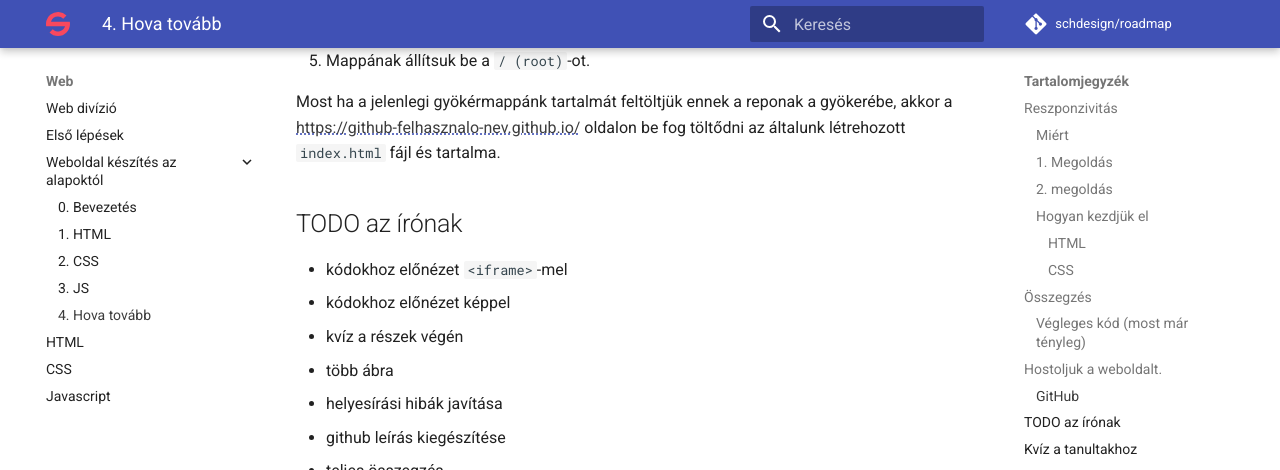
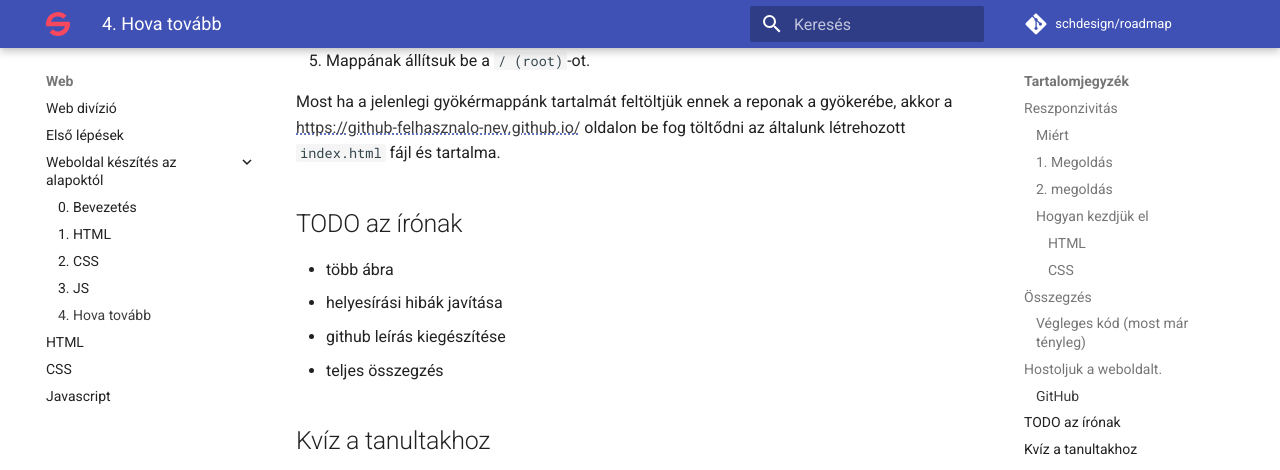
Before and after one commit to simonyiszk/schdesign-roadmap, an MkDocs documentation site: the page built from docs/web/tutorials/step-by-step/sbs_04_hova-tovabb.md, in a window 1280 px wide and 900 px high, scrolled down 4342 px, cut to the strip 0-470 px from the top of the window. Built offline with MkDocs 1.6.1 and Material for MkDocs 9.7.7, drawn with Linux system fonts in a browser that asks for light colours.

Commit message:
removed done thing from todo

```diff
--- a/docs/web/tutorials/step-by-step/sbs_04_hova-tovabb.md
+++ b/docs/web/tutorials/step-by-step/sbs_04_hova-tovabb.md
@@ -340,9 +340,6 @@ Most ha a jelenlegi gyökérmappánk tartalmát feltöltjük ennek a reponak a g
 
 ## TODO az írónak
 
-- kódokhoz előnézet `<iframe>`-mel
-- kódokhoz előnézet képpel
-- kvíz a részek végén
 - több ábra
 - helyesírási hibák javítása
 - github leírás kiegészítése
```
